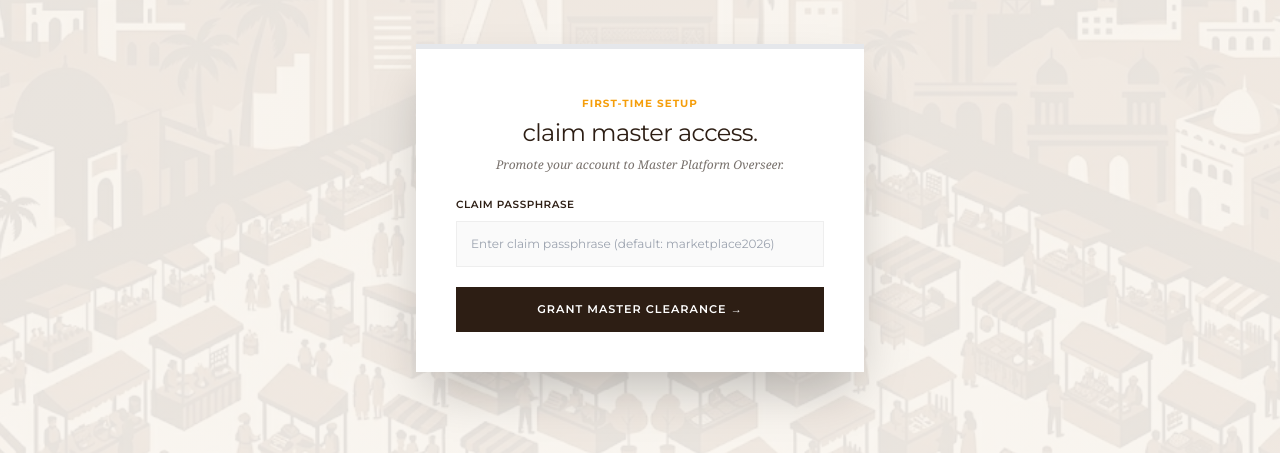
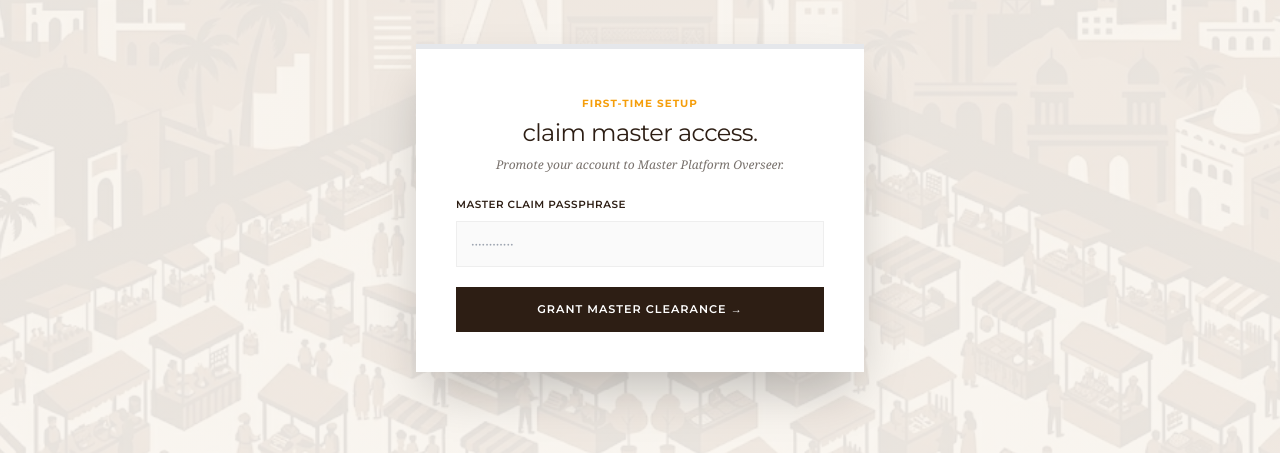
Before and after one commit to adebayo-victor/Marketplacev_2, a Flask app: page /admin/claim-master in a window 1280 px wide. Shown: the part 207-660 px from the top of the page. Run offline with Flask 3, Linux system fonts and the light colour scheme; the visitor is signed in with stand-in values (Sample User, id 1); data comes from the database, SQL or seed files in the repository; some libraries are stand-ins or nearby versions.

Commit message:
Update claim passphrase label and placeholder

```diff
--- a/app/templates/admin/claim_master.html
+++ b/app/templates/admin/claim_master.html
@@ -14,9 +14,9 @@
 
         <form method="POST" class="space-y-5">
             <div>
-                <label class="block font-ui text-[0.65rem] font-semibold uppercase tracking-wider text-clay mb-2">Claim Passphrase</label>
+                <label class="block font-ui text-[0.65rem] font-semibold uppercase tracking-wider text-clay mb-2">Master Claim Passphrase</label>
                 <input type="password" name="passphrase" required
-                       placeholder="Enter claim passphrase (default: marketplace2026)"
+                       placeholder="••••••••••••"
                        class="w-full p-3.5 border border-[#eee] bg-[#fafafa] font-ui text-xs outline-none focus:border-clay">
             </div>
 
```
